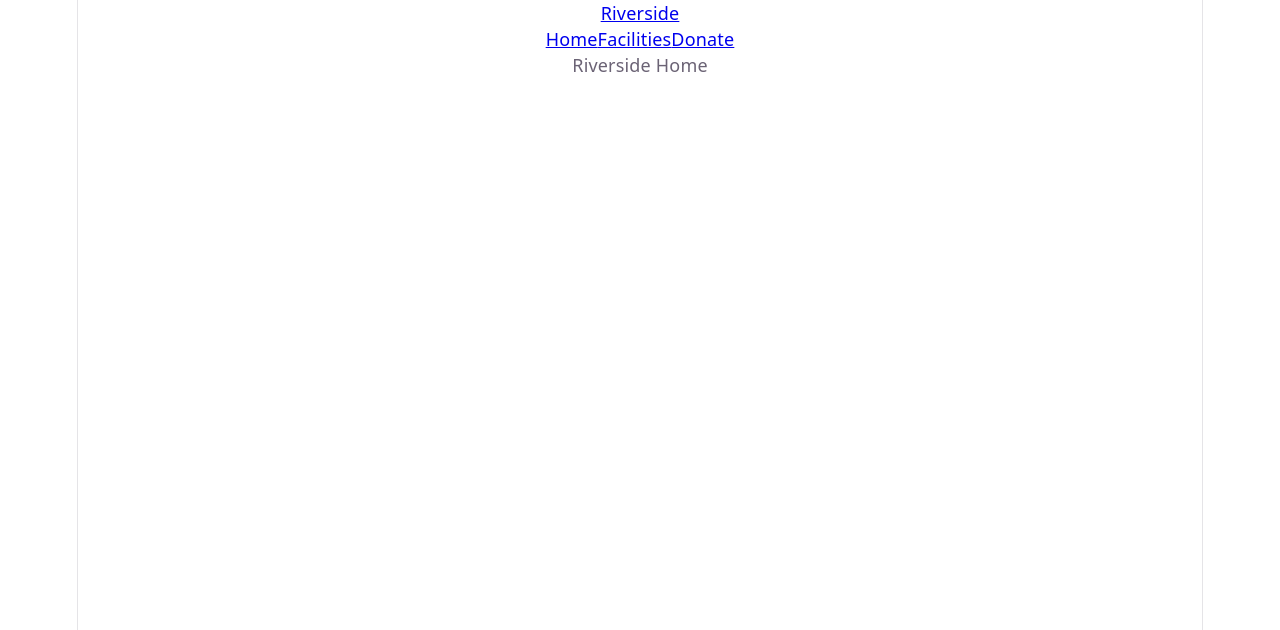
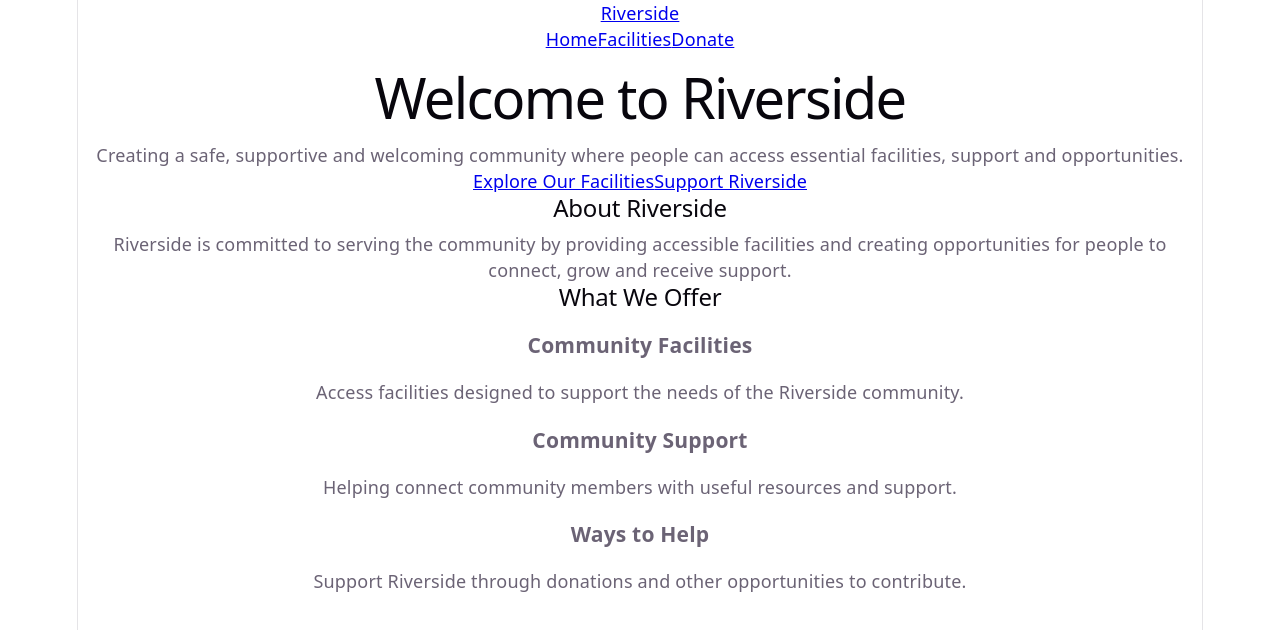
Before and after one commit to Ref-DevSa/riverside-community-hub, a React (Vite) app in the folder frontend/: page / in a window 1280 px wide. Shown: the top 630 px of the page. Built offline with nearby package versions, Linux system fonts and the light colour scheme.

Commit message:
Create Riverside landing page

```diff
--- a/frontend/src/App.tsx
+++ b/frontend/src/App.tsx
@@ -1,5 +1,6 @@
 import { Routes, Route } from "react-router-dom";
 import Navbar from "./components/Navbar";
+import HomePage from "./pages/HomePage";
 
 function App() {
   return (
@@ -7,8 +8,10 @@ function App() {
       <Navbar />
 
       <Routes>
-        <Route path="/" element={<div>Riverside Home</div>} />
+        <Route path="/" element={<HomePage />} />
+
         <Route path="/facilities" element={<div>Facilities</div>} />
+
         <Route path="/donate" element={<div>Donate</div>} />
       </Routes>
     </>
--- /dev/null
+++ b/frontend/src/pages/HomePage.tsx
@@ -0,0 +1,61 @@
+function HomePage() {
+  return (
+    <main>
+      <section>
+        <h1>Welcome to Riverside</h1>
+
+        <p>
+          Creating a safe, supportive and welcoming community where people
+          can access essential facilities, support and opportunities.
+        </p>
+
+        <div>
+          <a href="/facilities">Explore Our Facilities</a>
+          <a href="/donate">Support Riverside</a>
+        </div>
+      </section>
+
+      <section>
+        <h2>About Riverside</h2>
+
+        <p>
+          Riverside is committed to serving the community by providing
+          accessible facilities and creating opportunities for people to
+          connect, grow and receive support.
+        </p>
+      </section>
+
+      <section>
+        <h2>What We Offer</h2>
+
+        <div>
+          <article>
+            <h3>Community Facilities</h3>
+            <p>
+              Access facilities designed to support the needs of the Riverside
+              community.
+            </p>
+          </article>
+
+          <article>
+            <h3>Community Support</h3>
+            <p>
+              Helping connect community members with useful resources and
+              support.
+            </p>
+          </article>
+
+          <article>
+            <h3>Ways to Help</h3>
+            <p>
+              Support Riverside through donations and other opportunities to
+              contribute.
+            </p>
+          </article>
+        </div>
+      </section>
+    </main>
+  );
+}
+
+export default HomePage;
```
